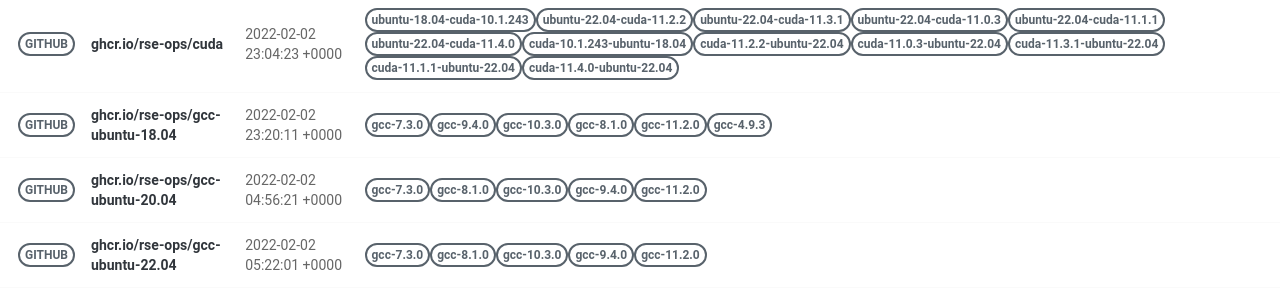
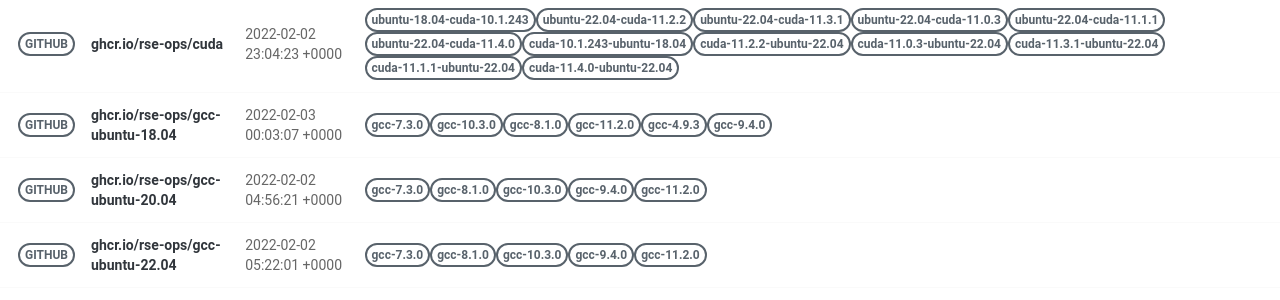
Before and after one commit to rse-ops/docker-images, a Jekyll site: the page built from pages/index.md, in a window 1280 px wide. Shown: the part 499-799 px from the top of the page. Built offline with Jekyll 4.4.1, drawn with Linux system fonts in a browser that asks for light colours; nearby versions of some CDN libraries.

Commit message:
Automated push to update library 2022-02-03

```diff
--- a/_library/ghcr.io-rse-ops-gcc-ubuntu-18.04.md
+++ b/_library/ghcr.io-rse-ops-gcc-ubuntu-18.04.md
@@ -1,7 +1,7 @@
 ---
 layout: container
 name: ghcr.io/rse-ops/gcc-ubuntu-18.04
-updated_at: 2022-02-02 23:20:11.501987
+updated_at: 2022-02-03 00:03:07.371057
 
 
 container_url: https://github.com/orgs/rse-ops/packages/container/package/gcc-ubuntu-18.04
```
Also changed, not shown: other parts of _library/ghcr.io-rse-ops-gcc-ubuntu-18.04.md (+3 -3 lines).
